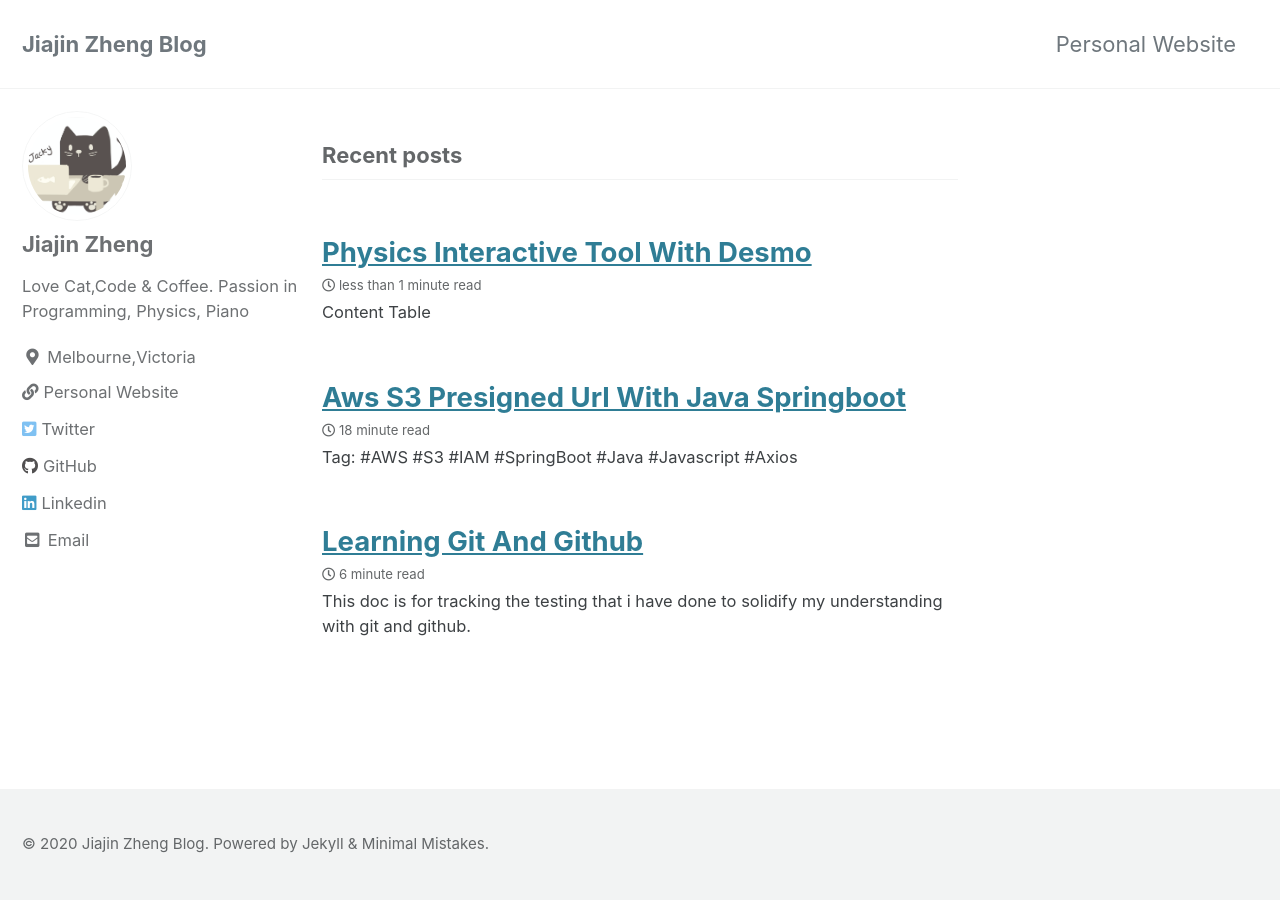
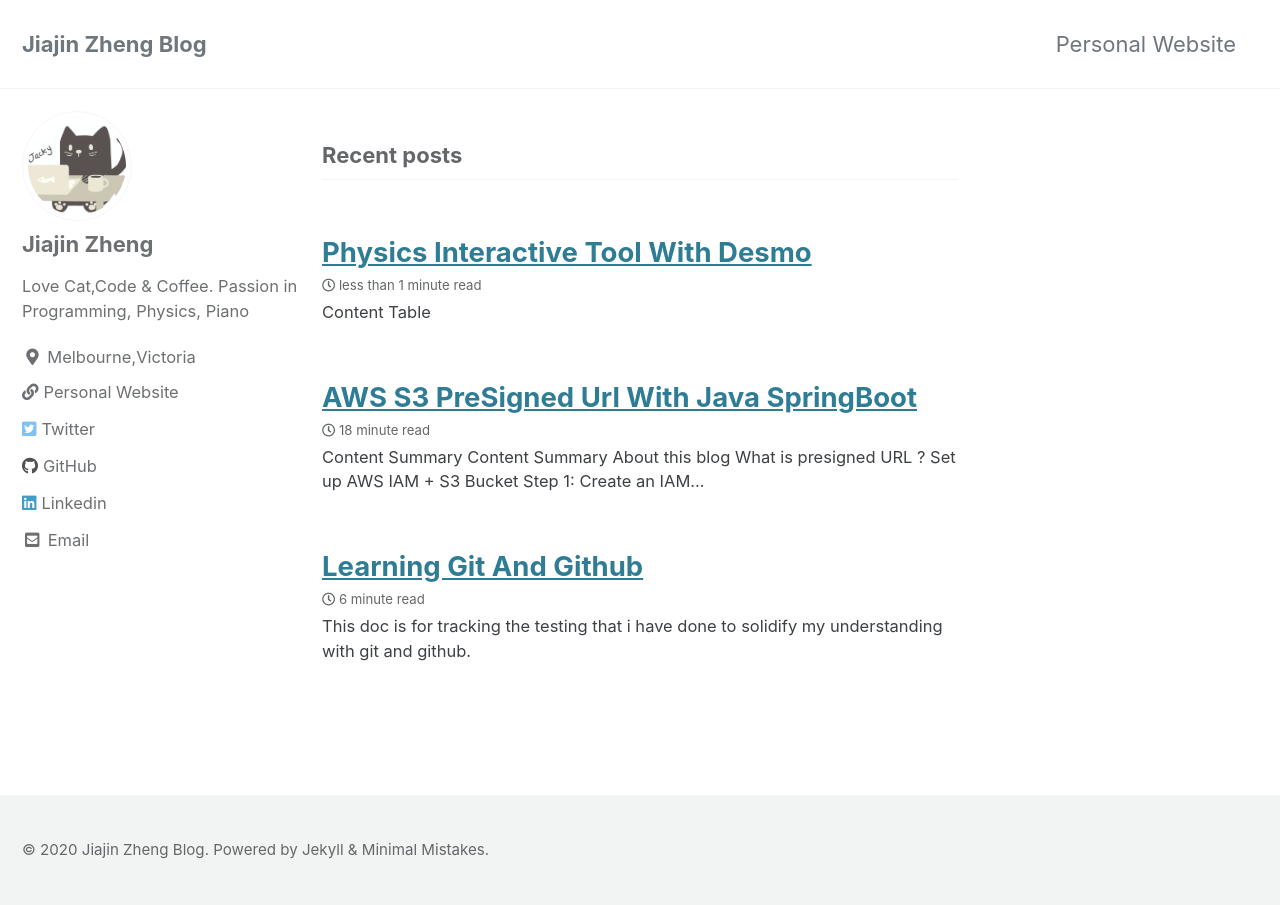
Before and after one commit to jackytsheng/git-learning-, a Jekyll site: the page built from index.html, in a window 1280 px wide. Built offline with Jekyll 4.4.1, drawn with Linux system fonts in a browser that asks for light colours; cached includes are drawn as plain includes; the list of posts is cut into pages by our own code; part of the change alters nothing that is shown.

Commit message:
updated tags

```diff
--- a/_posts/2020/07/25/AWS S3 Presigned Url/2020-07-25-aws-s3-presigned-url-with-java-springboot.md
+++ b/_posts/2020/07/25/AWS S3 Presigned Url/2020-07-25-aws-s3-presigned-url-with-java-springboot.md
@@ -1,5 +1,7 @@
-
-Tag: \#AWS \#S3 \#IAM \#SpringBoot \#Java \#Javascript \#Axios
+---
+title:  "AWS S3 PreSigned Url With Java SpringBoot"
+# tags: [AWS,S3,IAM,SpringBoot,Java,JavaScript,Axios]
+---
 
 ## Content Summary
 - [Content Summary](#content-summary)
@@ -30,6 +32,11 @@ Tag: \#AWS \#S3 \#IAM \#SpringBoot \#Java \#Javascript \#Axios
 
 ## About this blog
 This blog is about how to set up **presigned url** for **getting and uploading to AWS S3** with Java SpringBoot and Axios.
+
+---
+excerpt_separator: <!--more-->
+
+---
 
 I was once working on a school management project where I needed to upload student assignment to AWS S3 for storage, the assignment is then downloaded for marking by the teacher. If you guys are interested, project link is [here]().
 
```
Also changed, not shown: 6 other files.
